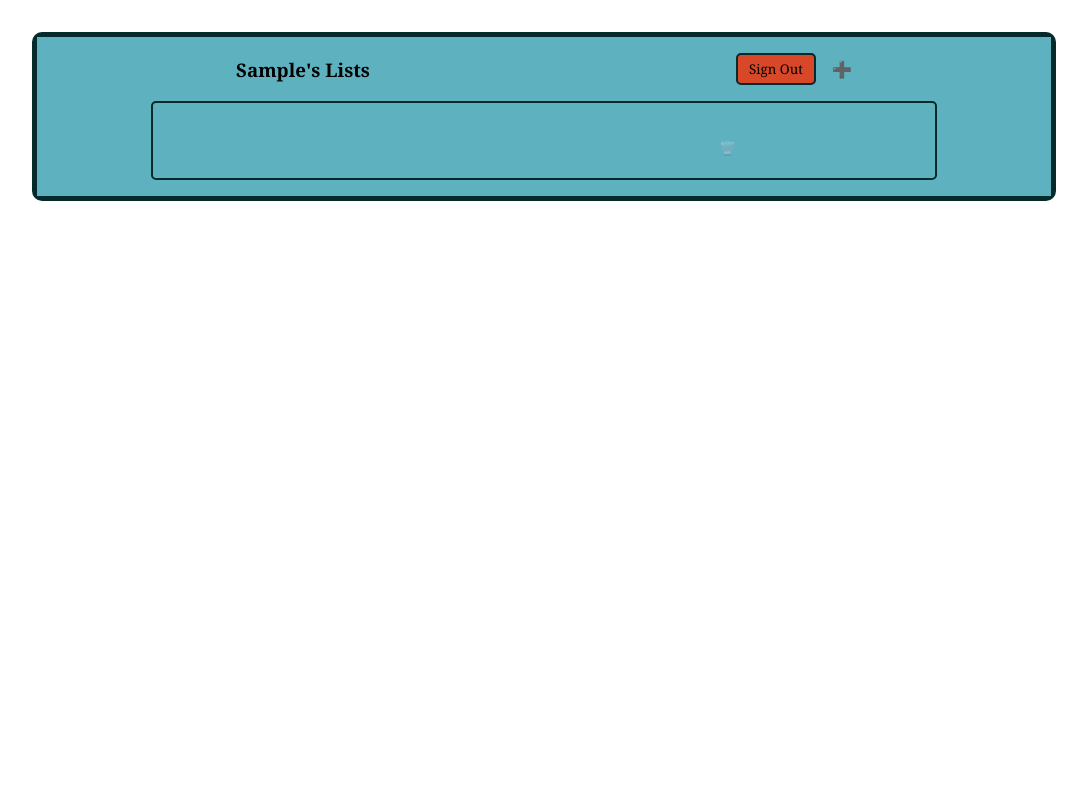
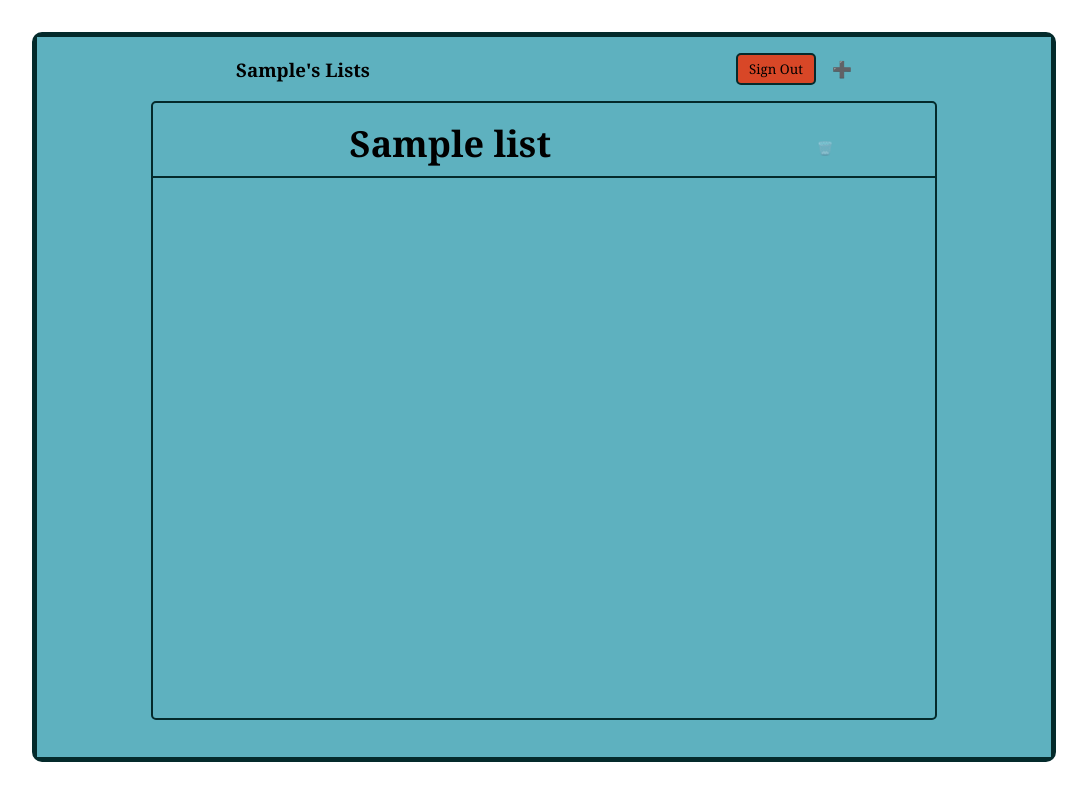
Before and after one commit to AntalThomas/Shopping_List, a Flask app: page /lists in a window 1280 px wide. Shown: the whole page, without its empty margins (96-1183 px from the left). Run offline with Flask 3, Linux system fonts and the light colour scheme; the visitor is signed in with stand-in values (Sample User, id 1); a database or web service that is not in the repository returns one stand-in record (values such as "Sample title"); some libraries are stand-ins or nearby versions.

Commit message:
Shopping_List Project in Progress Adding and removing lists work.

```diff
--- a/controllers/lists_controller.py
+++ b/controllers/lists_controller.py
@@ -1,5 +1,19 @@
-from flask import render_template
+from flask import render_template, request, redirect
 from services.session_info import current_user
+from models.lists import all_lists, create_list, delete_list
 
 def index():
-    return render_template("lists/index.html", current_user=current_user)
+    lists = all_lists()
+    return render_template("lists/index.html", current_user=current_user, lists=lists)
+
+def new():
+    return render_template("lists/new.html")
+
+def create():
+    name = request.form.get("name")
+    create_list(name)
+    return redirect("/")
+
+def delete(id):
+    delete_list(id)
+    return redirect('/')
--- a/models/lists.py
+++ b/models/lists.py
@@ -2,3 +2,9 @@ from db.db import sql
 
 def all_lists():
     return sql('SELECT * FROM lists ORDER BY id')
+
+def create_list(name):
+    sql('INSERT INTO lists(name) VALUES (%s) RETURNING *', [name])
+
+def delete_list(id):
+    sql('DELETE FROM lists WHERE id=%s RETURNING *', [id])
--- a/routes/lists_routes.py
+++ b/routes/lists_routes.py
@@ -1,6 +1,9 @@
 from flask import Blueprint
-from controllers.lists_controller import index
+from controllers.lists_controller import index, new, create, delete
 
 lists_routes = Blueprint("lists_routes", __name__)
 
 lists_routes.route("")(index)
+lists_routes.route("/new")(new)
+lists_routes.route("", methods=["POST"])(create)
+lists_routes.route("/<id>/delete", methods=["POST"])(delete)
--- a/static/css/styles.css
+++ b/static/css/styles.css
@@ -15,6 +15,7 @@ body {
 .page {
     background-color: #5eb1bf;
     padding: 1rem;
+    height: 90vh;
 }
 
 .controls {
@@ -39,6 +40,7 @@ body {
 
 .all_lists {
     width: 80%;
+    height: 90%;
     border: 2px solid #042a2b;
     border-radius: 5px;
     margin-top: 1rem;
@@ -47,10 +49,12 @@ body {
 .lists {
     height: 75px;
     padding: 1rem;
-    font-size: 2em;
+    font-size: 1.5em;
     display: flex;
     align-items: center;
-    text-align: left;
+    display: grid;
+    grid-template-columns: 3fr 1fr;
+    border-bottom: 2px solid #042a2b;
 }
 
 .lists:hover {
--- a/templates/lists/index.html
+++ b/templates/lists/index.html
@@ -16,13 +16,15 @@
     </section>
 
     <section class="all_lists">
-        <section class="lists">
-            <h2 class="list_title"></h2>
+        {% for list in lists %}
+            <section class="lists">
+                <h2 class="list_title">{{ list['name'] }}</h2>
 
-            <form action="/lists//delete" method="POST">
-                <button>🗑️</button>
-            </form>
-        </section>
+                <form action="/lists/{{ list['id'] }}/delete" method="POST">
+                    <button>🗑️</button>
+                </form>
+            </section>
+        {% endfor %}
     </section>
 </section>
 {% else %}
```
Also changed, not shown: templates/lists/new.html (+4 -7 lines).
